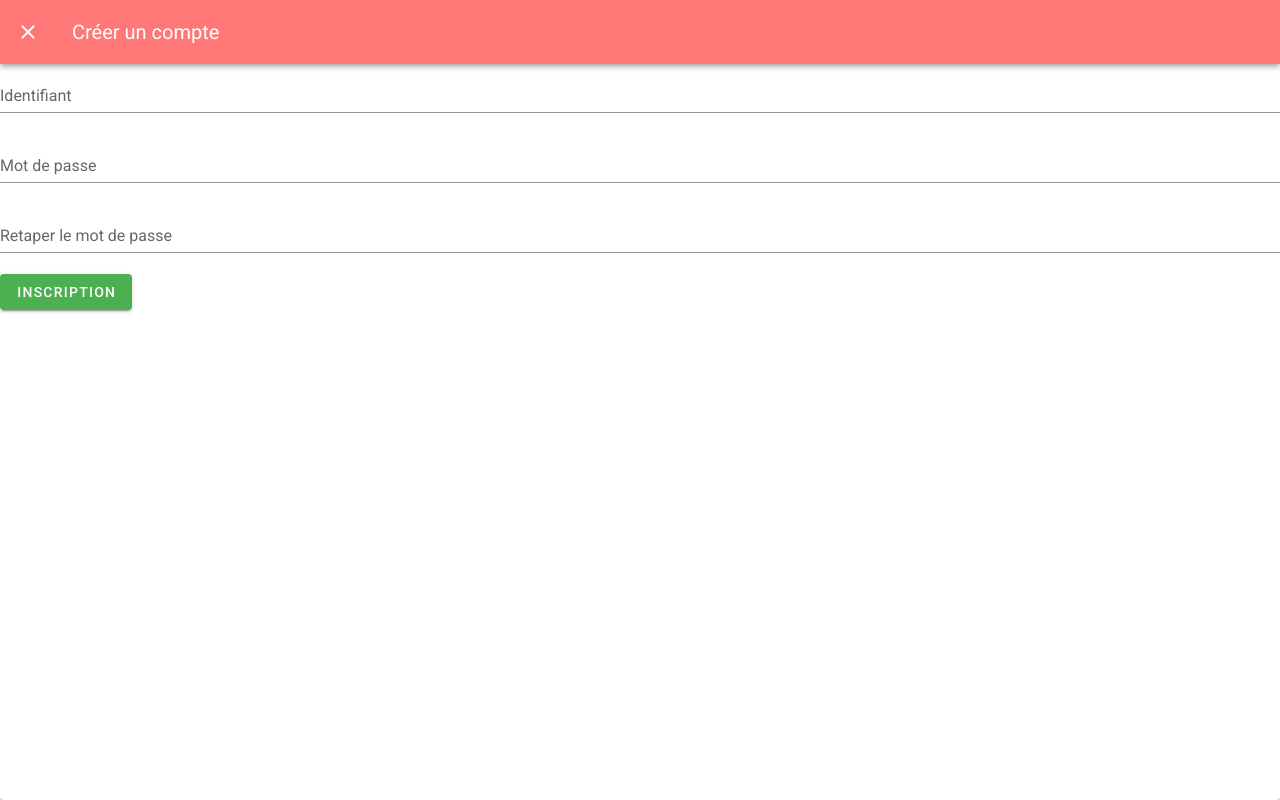
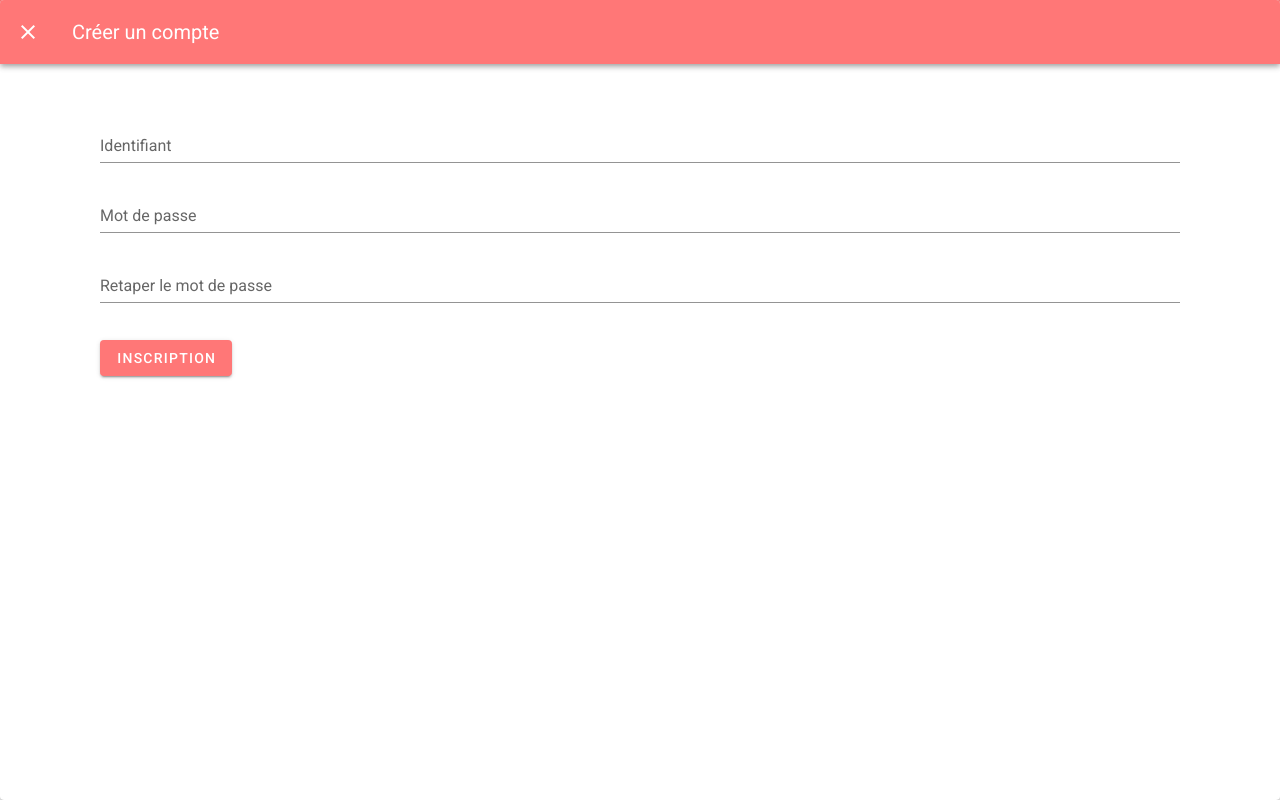
Before and after one commit to TeamTriforce/CoachApp, a Vue app: page /LogIn in a window 1280 px wide. Both pictures are taken after a click on the button "CRÉER UN COMPTE". Shown: the part 812-1612 px from the top of the page. Built offline with nearby package versions, Linux system fonts and the light colour scheme.

Commit message:
amélioration visuelle des modales de connection

```diff
--- a/src/components/LogIn.vue
+++ b/src/components/LogIn.vue
@@ -1,10 +1,12 @@
 <template>
-    <v-form>
-        <v-text-field v-model="login" label="Identifiant" required/>
-        <v-text-field v-model="password" label="Mot de passe" required type="password"/>
-        <v-btn color="success" @click="connect">Connection</v-btn>
-        <v-alert v-if="error" type="error">{{ error }}</v-alert>
-    </v-form>
+    <div style="padding: 50px 100px;">
+        <v-form>
+            <v-text-field v-model="login" label="Identifiant" required/>
+            <v-text-field v-model="password" label="Mot de passe" required type="password"/>
+            <v-btn class="white--text mt-4" color="#ff7777" @click="connect">Connection</v-btn>
+            <v-alert v-if="error" type="error">{{ error }}</v-alert>
+        </v-form>
+    </div>
 </template>
 
 <script>
--- a/src/components/SignIn.vue
+++ b/src/components/SignIn.vue
@@ -1,11 +1,13 @@
 <template>
+    <div style="padding: 50px 100px;">
         <v-form>
             <v-text-field v-model="login" label="Identifiant" required/>
             <v-text-field v-model="password" label="Mot de passe" required type="password"/>
             <v-text-field v-model="repeat" label="Retaper le mot de passe" required type="password"/>
-        <v-btn color="success" @click="signIn">Inscription</v-btn>
+            <v-btn class="white--text mt-4" color="#ff7777" @click="signIn">Inscription</v-btn>
             <v-alert v-if="error" type="error">{{ error }}</v-alert>
         </v-form>
+    </div>
 </template>
 
 <script>
```
Lines whose indentation alone changed are shown as unchanged.
